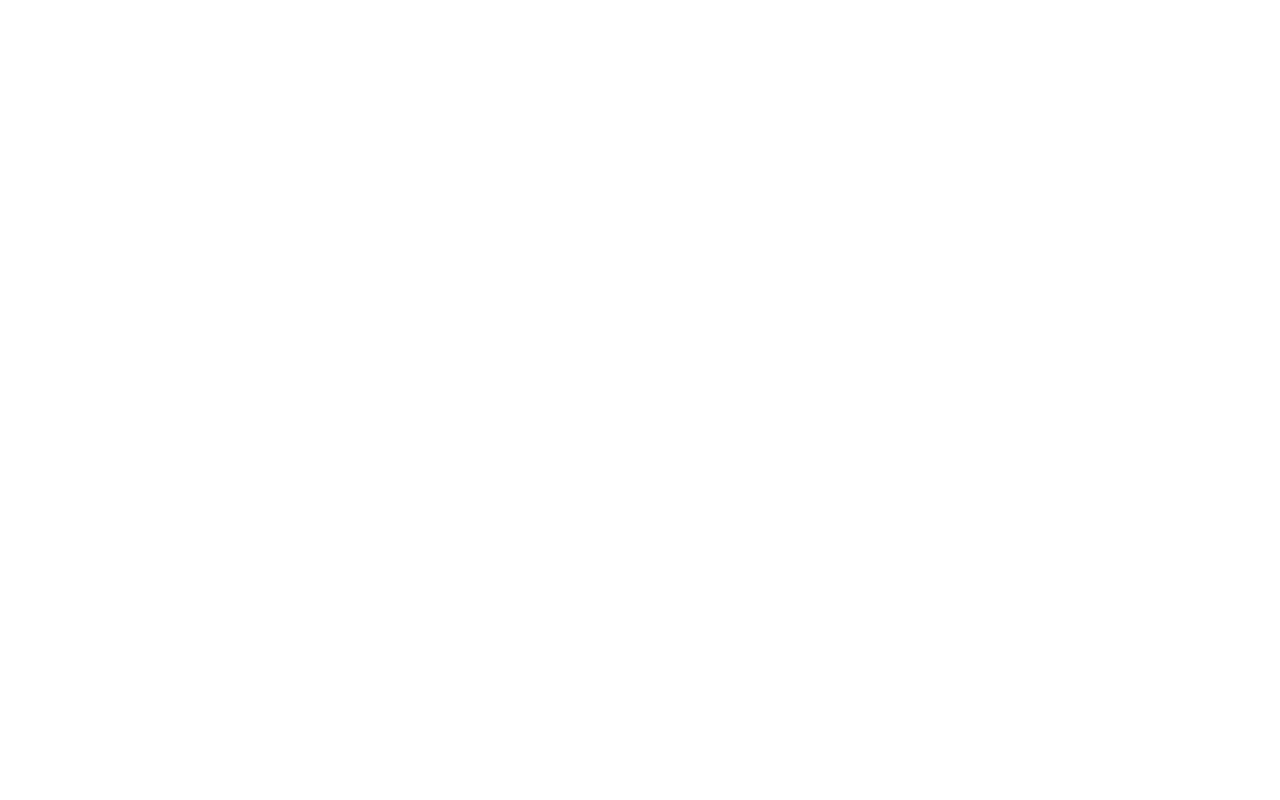
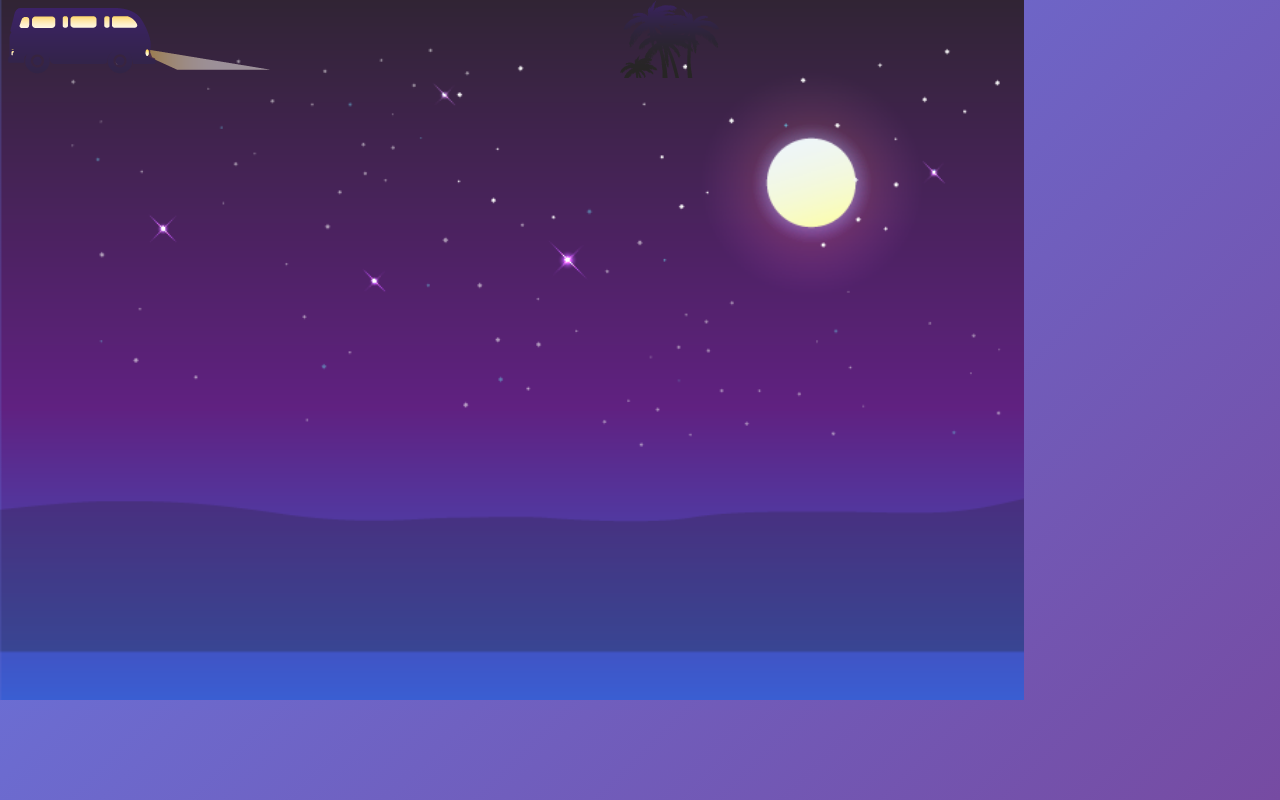
Before and after one commit to eyupGuc/bus_driving, a plain HTML site: page index.html in a window 1280 px wide. Drawn offline with Linux system fonts and the light colour scheme.

Commit message:
style css

```diff
--- a/index.html
+++ b/index.html
@@ -5,6 +5,15 @@
     <meta http-equiv="X-UA-Compatible" content="IE=edge" />
     <meta name="viewport" content="width=device-width, initial-scale=1.0" />
     <title>Game-animation</title>
+    <link rel="stylesheet" href="style.css" />
   </head>
-  <body></body>
+  <body>
+    <div class="bg-image">
+      <div class="ground">
+        <div class="car">
+          <img src="./img/Img_06.png" alt="" />
+        </div>
+      </div>
+    </div>
+  </body>
 </html>
--- a/style.css
+++ b/style.css
@@ -0,0 +1,20 @@
+* {
+  box-sizing: border-box;
+  margin: 0;
+  padding: 0;
+}
+body {
+  height: 100vh;
+  background-image: linear-gradient(135deg, #667eea 0%, #764ba2 100%);
+}
+
+.bg-image {
+  background-image: url("./img/Img_1.png");
+  width: 80vw;
+  height: 700px;
+  background-size: cover;
+}
+
+.ground {
+  background-image: url("./img/Img_02.png");
+}
```
